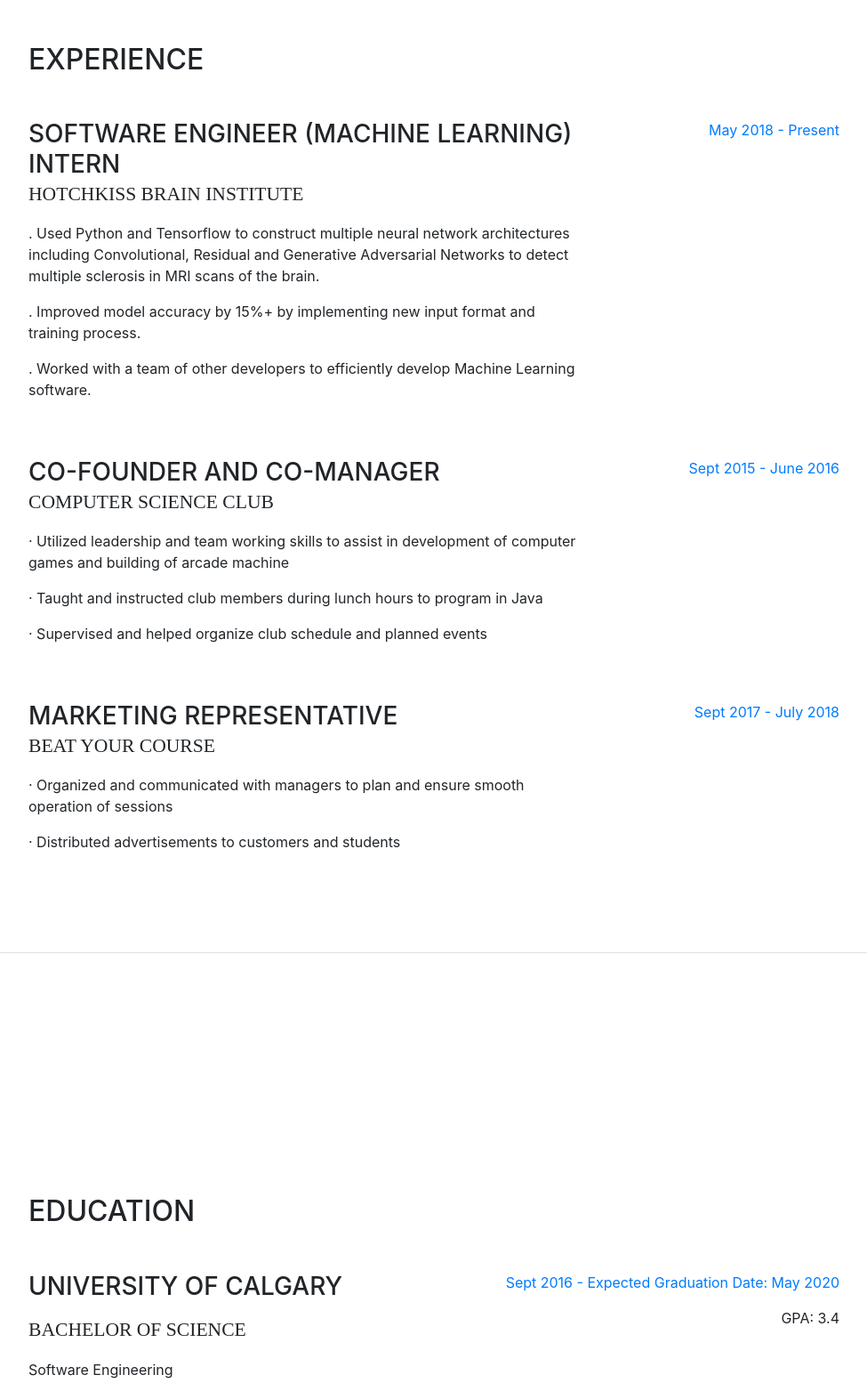
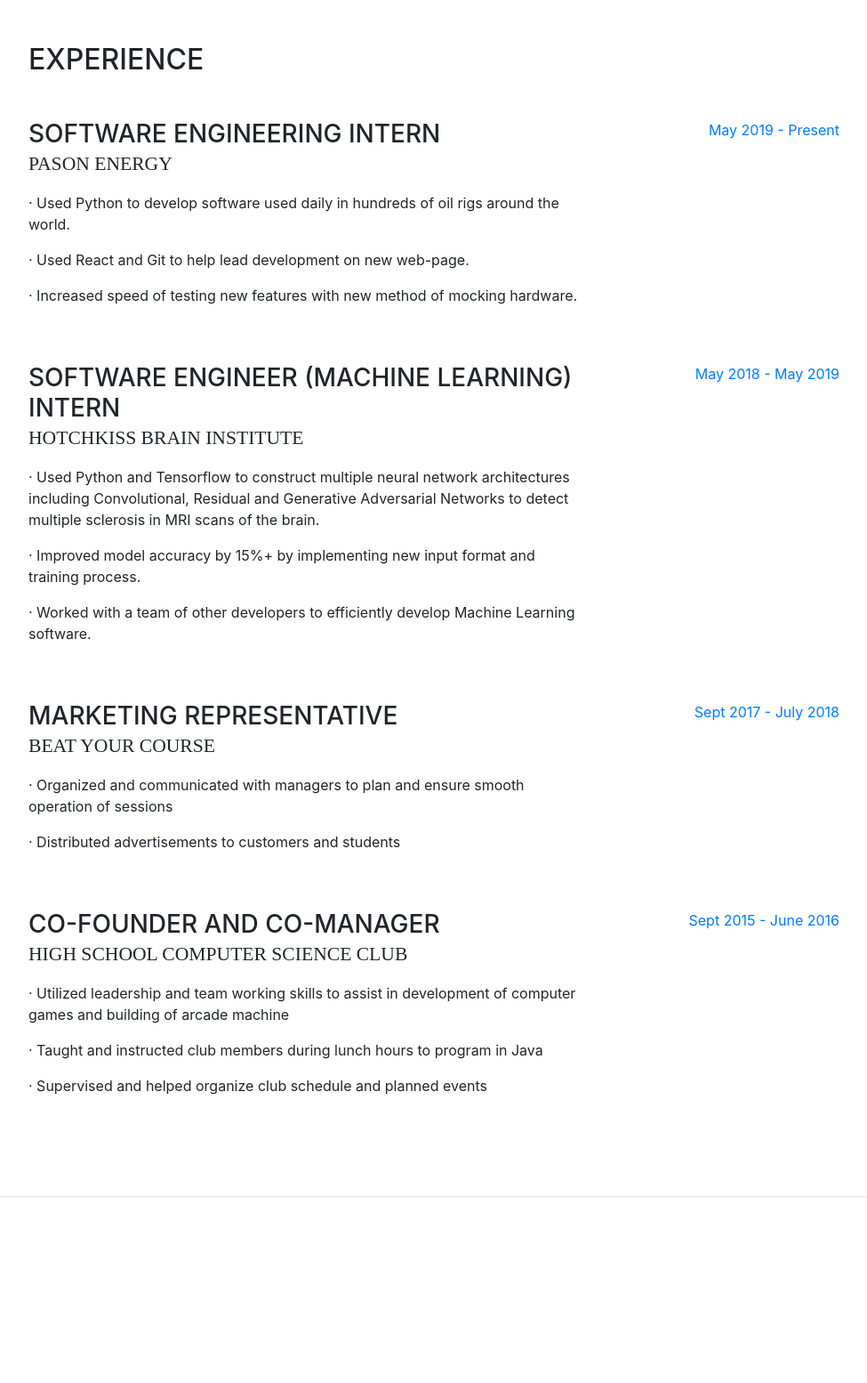
Before and after one commit to SunnyNagam/sunnynagam.github.io, a website with bundled scripts: page index.html in a window 1280 px wide. Shown: the part 800-2354 px from the top of the page at 89% size, without its empty margins (288-1263 px from the left). Built offline with nearby package versions, Linux system fonts and the light colour scheme; a web font is replaced by a local one.

Commit message:
Updated some info

```diff
--- a/index.html
+++ b/index.html
@@ -123,27 +123,27 @@
 
           <div class="resume-item d-flex flex-column flex-md-row mb-5">
             <div class="resume-content mr-auto">
-              <h3 class="mb-0">Software Engineer (Machine Learning) Intern</h3>
-              <div class="subheading mb-3">Hotchkiss Brain Institute</div>
-              <p>. Used Python and Tensorflow to construct multiple neural network architectures including Convolutional, Residual and Generative Adversarial Networks to detect multiple sclerosis in MRI scans of the brain.</p>
-              <p>. Improved model accuracy by 15%+ by implementing new input format and training process.</p>
-              <p>. Worked with a team of other developers to efficiently develop Machine Learning software.</p>
+              <h3 class="mb-0">Software Engineering Intern</h3>
+              <div class="subheading mb-3">Pason Energy</div>
+              <p>· Used Python to develop software used daily in hundreds of oil rigs around the world.</p>
+              <p>· Used React and Git to help lead development on new web-page.</p>
+              <p>· Increased speed of testing new features with new method of mocking hardware.</p>
             </div>
             <div class="resume-date text-md-right">
-              <span class="text-primary">May 2018 - Present</span>
+              <span class="text-primary">May 2019 - Present</span>
             </div>
           </div>
 
           <div class="resume-item d-flex flex-column flex-md-row mb-5">
             <div class="resume-content mr-auto">
-              <h3 class="mb-0">Co-Founder and Co-Manager</h3>
-              <div class="subheading mb-3">Computer Science Club</div>
-              <p>· Utilized leadership and team working skills to assist in development of computer games and building of arcade machine </p>
-              <p>· Taught and instructed club members during lunch hours to program in Java</p>
-              <p>· Supervised and helped organize club schedule and planned events</p>
+              <h3 class="mb-0">Software Engineer (Machine Learning) Intern</h3>
+              <div class="subheading mb-3">Hotchkiss Brain Institute</div>
+              <p>· Used Python and Tensorflow to construct multiple neural network architectures including Convolutional, Residual and Generative Adversarial Networks to detect multiple sclerosis in MRI scans of the brain.</p>
+              <p>· Improved model accuracy by 15%+ by implementing new input format and training process.</p>
+              <p>· Worked with a team of other developers to efficiently develop Machine Learning software.</p>
             </div>
             <div class="resume-date text-md-right">
-              <span class="text-primary">Sept 2015 - June 2016</span>
+              <span class="text-primary">May 2018 - May 2019</span>
             </div>
           </div>
 
@@ -156,6 +156,19 @@
             </div>
             <div class="resume-date text-md-right">
               <span class="text-primary">Sept 2017 - July 2018</span>
+            </div>
+          </div>
+
+          <div class="resume-item d-flex flex-column flex-md-row mb-5">
+            <div class="resume-content mr-auto">
+              <h3 class="mb-0">Co-Founder and Co-Manager</h3>
+              <div class="subheading mb-3">High School Computer Science Club</div>
+              <p>· Utilized leadership and team working skills to assist in development of computer games and building of arcade machine </p>
+              <p>· Taught and instructed club members during lunch hours to program in Java</p>
+              <p>· Supervised and helped organize club schedule and planned events</p>
+            </div>
+            <div class="resume-date text-md-right">
+              <span class="text-primary">Sept 2015 - June 2016</span>
             </div>
           </div>
 
@@ -175,7 +188,7 @@
             </div>
             <div class="resume-date text-md-right">
               <span class="text-primary">
-                <p class="mb-3">Sept 2016 - Expected Graduation Date: May 2020</p>
+                <p class="mb-3">Sept 2016 - Expected Graduation Date: May 2021</p>
               </span>
               <p>GPA: 3.4</p>
             </div>
@@ -206,7 +219,7 @@
               <i class="devicons devicons-unity_small">Unity3D</i>
             </li>
             <li class="list-inline-item">
-              <i class="devicons devicons-code">C++</i>
+              <i class="devicons devicons-react">React</i>
             </li>
             <li class="list-inline-item">
               <i class="devicons devicons-github">Github</i>
```
